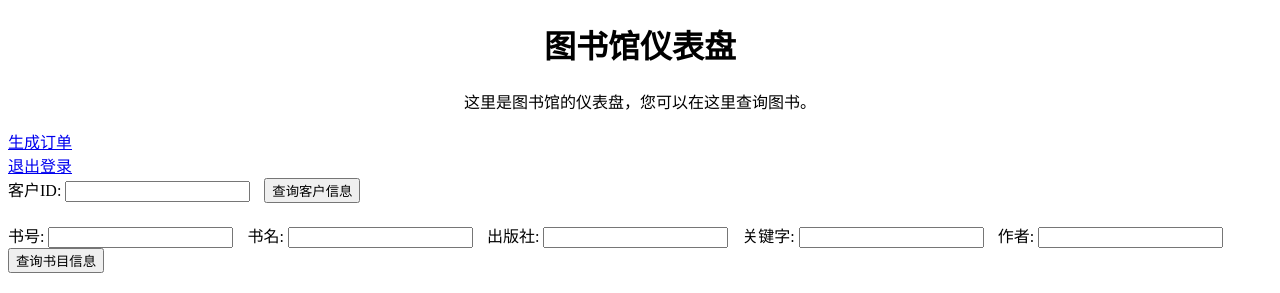
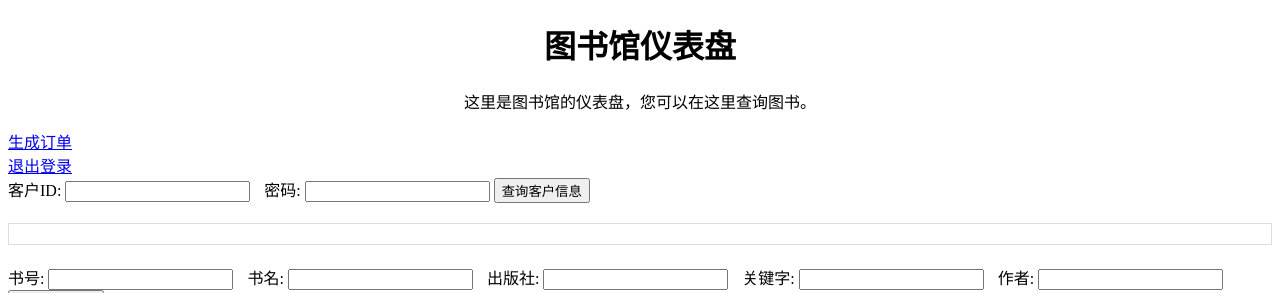
Before and after one commit to chunaizhanshimatian/sugar, a Flask app: page /dashboard in a window 1280 px wide. Shown: the top 293 px of the page. Run offline with Flask 3, Linux system fonts and the light colour scheme; a user stored in the database is signed in; data comes from the database, SQL or seed files in the repository; some libraries are stand-ins or nearby versions.

Commit message:
更改了客户自己查询信息的部分

```diff
--- a/static/css/dashboard.css
+++ b/static/css/dashboard.css
@@ -6,6 +6,18 @@ h1{
 .text{
     text-align: center;
 }
+
+.customer-info-scroll {
+    max-height: 200px; /* 设置显示区域的最大高度 */
+    overflow-y: auto; /* 超出部分添加垂直滚动条 */
+    border: 1px solid #ddd; /* 为显示区域添加边框 */
+    padding: 10px; /* 内边距 */
+    margin-top: 20px; /* 与上方元素的外边距 */
+    background-color: #fff; /* 背景颜色 */
+}
+
+/* 如果您希望客户信息区域在特定条件下（如客户信息较多时）才出现滚动条，可以保持overflow-y为auto，
+   这样它只会在内容超出时显示滚动条。 */
 
 table {
     width: 100%;
--- a/static/js/dashboard.js
+++ b/static/js/dashboard.js
@@ -1,14 +1,67 @@
 // scripts.js
 function searchCustomer() {
     var customerId = document.getElementById('customer_id').value;
-    fetch(`/customer/info?customer_id=${customerId}`)
-        .then(response => response.json())
-        .then(data => {
-            document.getElementById('customer-info').innerHTML = JSON.stringify(data, null, 2);
-        })
-        .catch(error => console.error('Error:', error));
+    var password = document.getElementById('password').value; // 获取密码输入值
+
+    // 简单的前端验证，确保ID和密码都已输入
+    if (!customerId || !password) {
+        alert('客户ID和密码不能为空');
+        return;
+    }
+
+    fetch(`/customer/info?customer_id=${customerId}&password=${encodeURIComponent(password)}`, {
+        method: 'GET' // 使用GET方法
+    })
+    .then(response => {
+        if (!response.ok) {
+            throw new Error('Network response was not ok');
+        }
+        return response.json();
+    })
+    .then(data => {
+        const customerInfoDiv = document.getElementById('customer-info1');
+        customerInfoDiv.innerHTML = ''; // 清空之前的内容
+
+        if (data.message) {
+            customerInfoDiv.innerHTML = `<p class="error">${data.message}</p>`; // 展示错误信息
+        } else {
+            let customerHTML = `
+                <div class="customer-details">
+                    <h2>客户详情</h2>
+                    <p><strong>姓名:</strong> ${data.customer.Name}</p>
+                    <p><strong>地址:</strong> ${data.customer.Address}</p>
+                    <p><strong>账户余额:</strong> ${data.customer.AccountBalance}</p>
+                    <p><strong>信用等级:</strong> ${data.customer.CreditLevel}</p>
+                </div>
+            `;
+            let ordersHTML = `<div class="orders"><h2>订单</h2>`;
+            if (data.orders.length > 0) {
+                ordersHTML += `<ul>`;
+                data.orders.forEach(order => {
+                    ordersHTML += `
+                        <li>
+                            <p><strong>订单ID:</strong> ${order.OrderID}</p>
+                            <p><strong>日期:</strong> ${order.OrderDate}</p>
+                            <p><strong>地址:</strong> ${order.Address}</p>
+                            <p><strong>总金额:</strong> ${order.TotalAmount}</p>
+                            <p><strong>状态:</strong> ${order.Status}</p>
+                        </li>
+                    `;
+                });
+                ordersHTML += `</ul>`;
+            } else {
+                ordersHTML += `<p>该客户没有订单。</p>`;
+            }
+            ordersHTML += `</div>`;
+            customerInfoDiv.innerHTML = customerHTML + ordersHTML;
+        }
+    })
+    .catch(error => {
+        const customerInfoDiv = document.getElementById('customer-info1');
+        customerInfoDiv.innerHTML = `<p class="error">请求失败: ${error.message}</p>`; // 展示请求失败的错误信息
+        console.error('Error:', error);
+    });
 }
-
 function searchBooks() {
     var isbn = document.getElementById('isbn').value;
     var title = document.getElementById('title').value;
--- a/templates/dashboard.html
+++ b/templates/dashboard.html
@@ -13,12 +13,16 @@
     <a href="/logout">退出登录</a>
 
     <!-- 客户信息查询表单 -->
+
     <div class="search-form">
         <form id="customer-search-form">
-            客户ID: <input type="text" id="customer_id" name="customer_id">
+            客户ID: <input type="text" id="customer_id" name="customer_id" required>
+            密码: <input type="password" id="password" name="password" required>
             <button type="button" onclick="searchCustomer()">查询客户信息</button>
         </form>
+        <div id="customer-info1" class="customer-info-scroll"></div>
     </div>
+
 
     <!-- 书目信息查询表单 -->
     <div class="search-form">
@@ -31,9 +35,6 @@
             <button type="button" onclick="searchBooks()">查询书目信息</button>
         </form>
     </div>
-
-    <!-- 客户信息展示 -->
-    <div id="customer-info"></div>
 
     <!-- 图书信息展示 -->
     <table id="books-table">
```
Also changed, not shown: app/views.py (+8 -4 lines).
